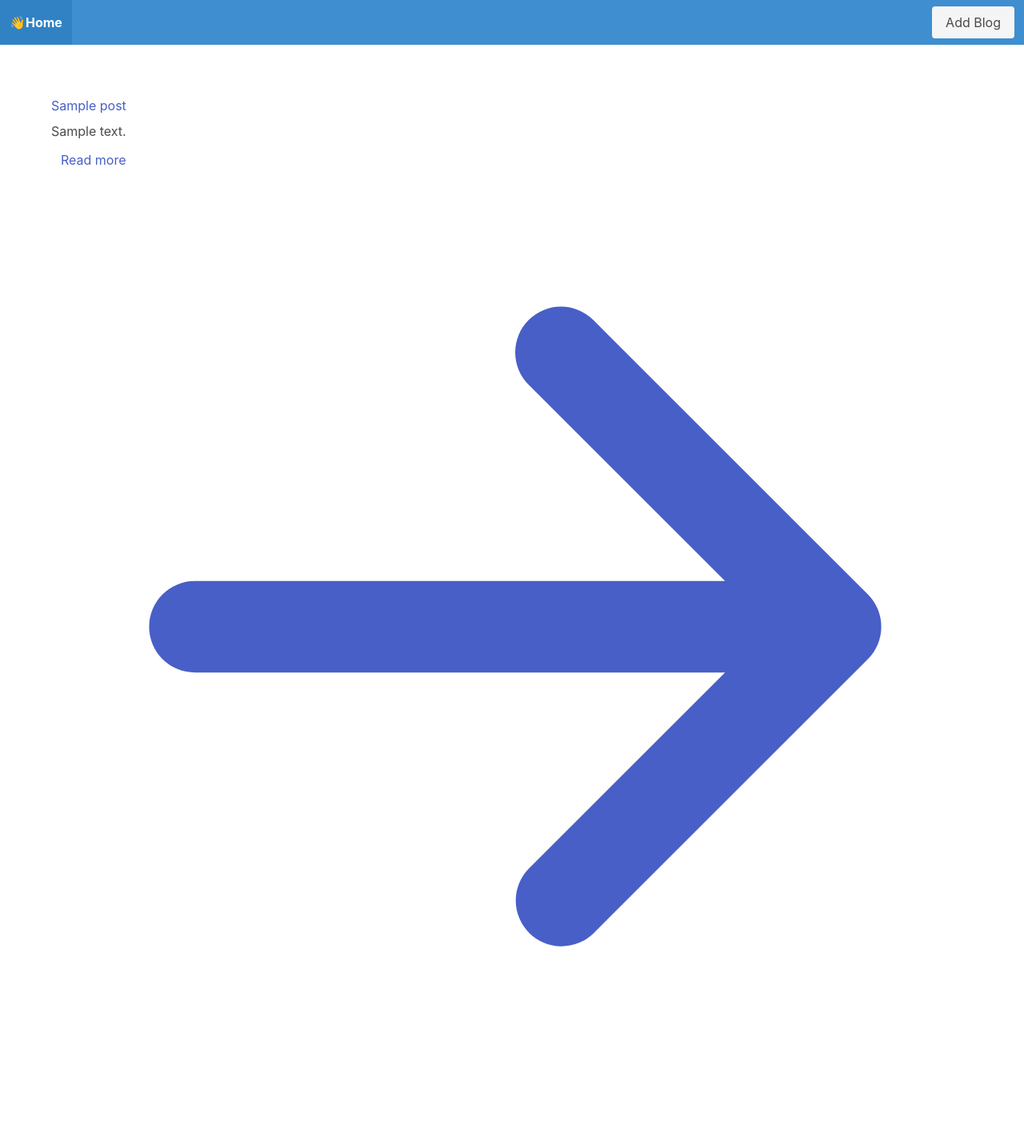
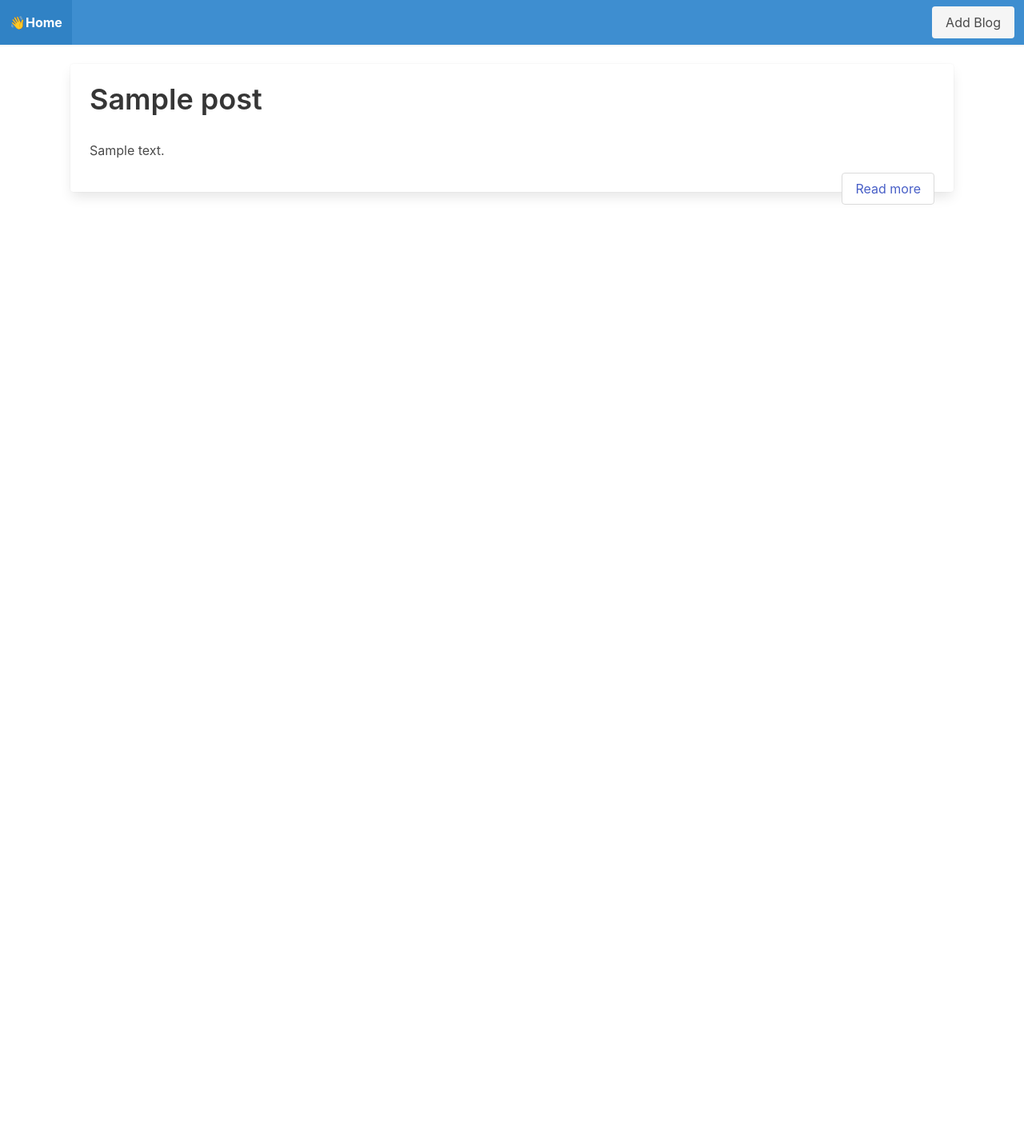
Before and after one commit to ogdhruv/blog-it, a Django app: page / in a window 1280 px wide. Shown: the whole page at 80% size. After the commit the page ends 256 px from the top, so only its background shows below. Run offline with Django 4.2, Linux system fonts and the light colour scheme; tables that the repository leaves empty hold one stand-in row (values such as "Sample post").

Commit message:
:zap:new look

```diff
--- a/templates/blog/bloglist.html
+++ b/templates/blog/bloglist.html
@@ -1,42 +1,45 @@
 {% extends "navbar.html" %}
 {% block navbar %}
 
-{% for blog in all_blogs %}
-<div class="flex items-center justify-between max-w-3xl p-4 mx-auto rounded-lg ">
-    <div
-        class="p-6 max-w-3xl rounded-lg border border-gray-200 shadow-md bg-[#7f5af0]">
-        <a href="{% url 'post_detail' blog.pk %}">
-            <h5 class="mb-2 text-2xl font-bold tracking-tight text-[#fffffe]">{{blog.title}}</h5>
-        </a>
-        <p class="mb-3 font-normal text-[#010101] ">{{ blog.body|truncatewords:60 }}</p>
-        <a href="{% url 'post_detail' blog.pk %}"
-            class="inline-flex items-center py-2 px-3 text-sm font-medium text-center text-white bg-[#2cb67d] rounded-lg focus:ring-blue-300">
-            Read more
-            <svg aria-hidden="true" class="ml-2 -mr-1 w-4 h-4" fill="currentColor" viewBox="0 0 20 20"
-                xmlns="http://www.w3.org/2000/svg">
-                <path fill-rule="evenodd"
-                    d="M10.293 3.293a1 1 0 011.414 0l6 6a1 1 0 010 1.414l-6 6a1 1 0 01-1.414-1.414L14.586 11H3a1 1 0 110-2h11.586l-4.293-4.293a1 1 0 010-1.414z"
-                    clip-rule="evenodd"></path>
-            </svg>
-        </a>
+<div class="container">
+    {% for blog in all_blogs %}
+    <div class="card m-5">
+        <div class="card-content">
+            <div class="content">
+                <a class="title" href="{% url 'post_detail' blog.pk %}">
+                    <h5>{{blog.title}}</h5>
+                </a>
+                <p>{{ blog.body|truncatewords:60 }}</p>
+                <button class="button has-background-link-white is-pulled-right">
+                    <a href="{% url 'post_detail' blog.pk %}">
+                        Read more
+                    </a>
+                </button>
+            </div>
+        </div>
     </div>
+    {% endfor %}
 </div>
-{% endfor %}
 
+<!-- Pagination -->
 {% if is_paginated %}
-<div class="flex max-w-3xl p-4 mx-auto ">
-    <span class="text-center">
+
+<div class="container mb-5">
+    <nav class="pagination" role="navigation" aria-label="pagination">
+
         {% if page_obj.has_previous %}
-        <a href="?page={{ page_obj.previous_page_number }}"" class="inline-flex items-center py-2 px-4 text-sm font-medium text-gray-500 bg-[#7f5af0] rounded-lg border border-gray-300 ">
-            Previous
-          </a>
+        <a class="pagination-previous is-active" title="This is the first page"
+            href="?page={{ page_obj.previous_page_number }}">Previous</a>
         {% endif %}
         {% if page_obj.has_next %}
-        <a href="?page={{ page_obj.next_page_number }}" class="flex items-center py-2 px-4 text-sm font-medium text-gray-500 bg-[#7f5af0] rounded-lg border border-gray-300 ">
-            Next
-          </a>
+        <a class="pagination-next is-active" title="This is the first page"
+            href="?page={{ page_obj.next_page_number }}">Next</a>
         {% endif %}
-    </span>
+
+        <button class="button is-link is-disabled">
+            {{ page_obj.number }} of {{ page_obj.paginator.num_pages }}
+        </button>
+    </nav>
 </div>
 {% endif %}
 {% endblock navbar %}
--- a/templates/blog/updateblog.html
+++ b/templates/blog/updateblog.html
@@ -1,7 +1,7 @@
 {% extends 'main.html' %}
 {% block main %}
-<div class="flex items-center justify-between max-w-3xl  mx-auto rounded-lg">
-    <div class="p-6 max-w-3xl rounded-lg border border-gray-200 shadow-md bg-[#7f5af0]">
+<div>
+    <div class="is-centered">
         <h4>Let's update {{post.title}}</h4>
         <form class="" action="" method="post">{% csrf_token %}
             {{form.as_p}}
```
Also changed, not shown: templates/blog/blog_page.html (+39 -15 lines), templates/blog/deleteblog.html (+14 -6 lines).
